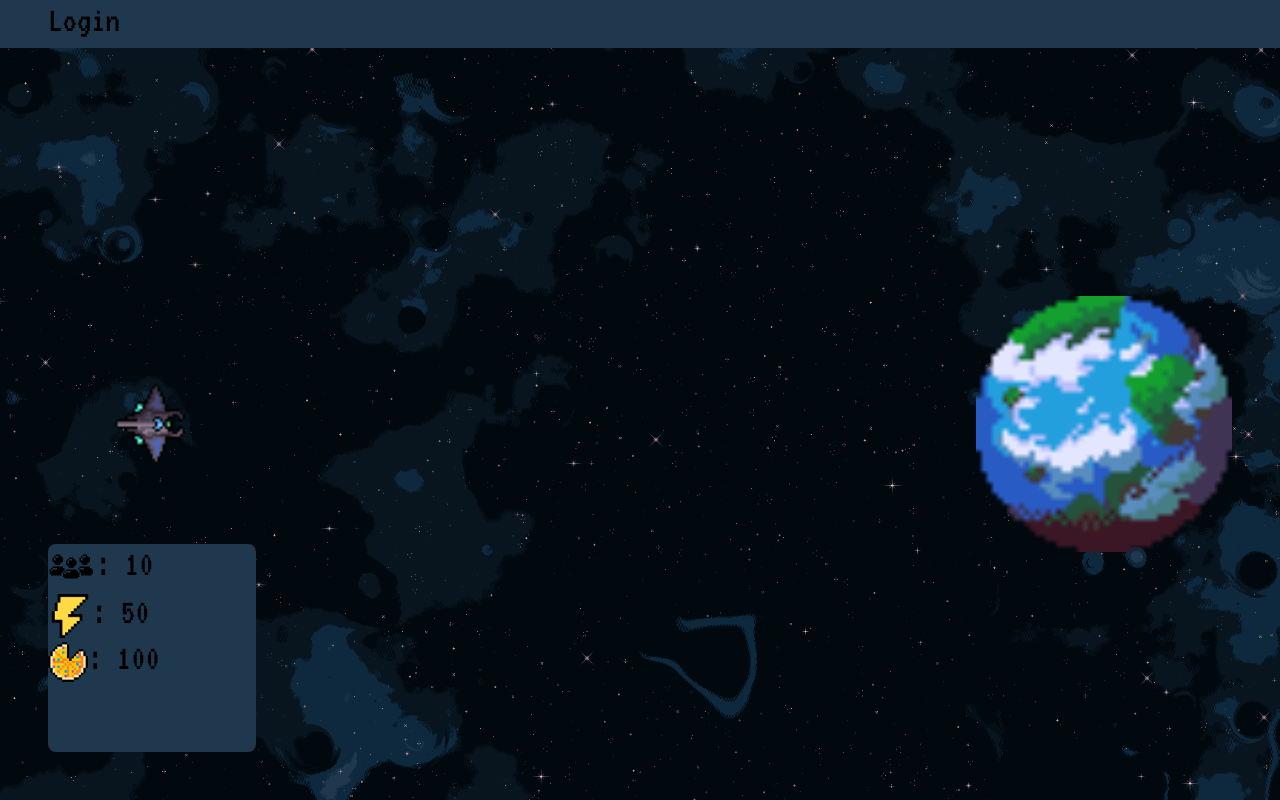
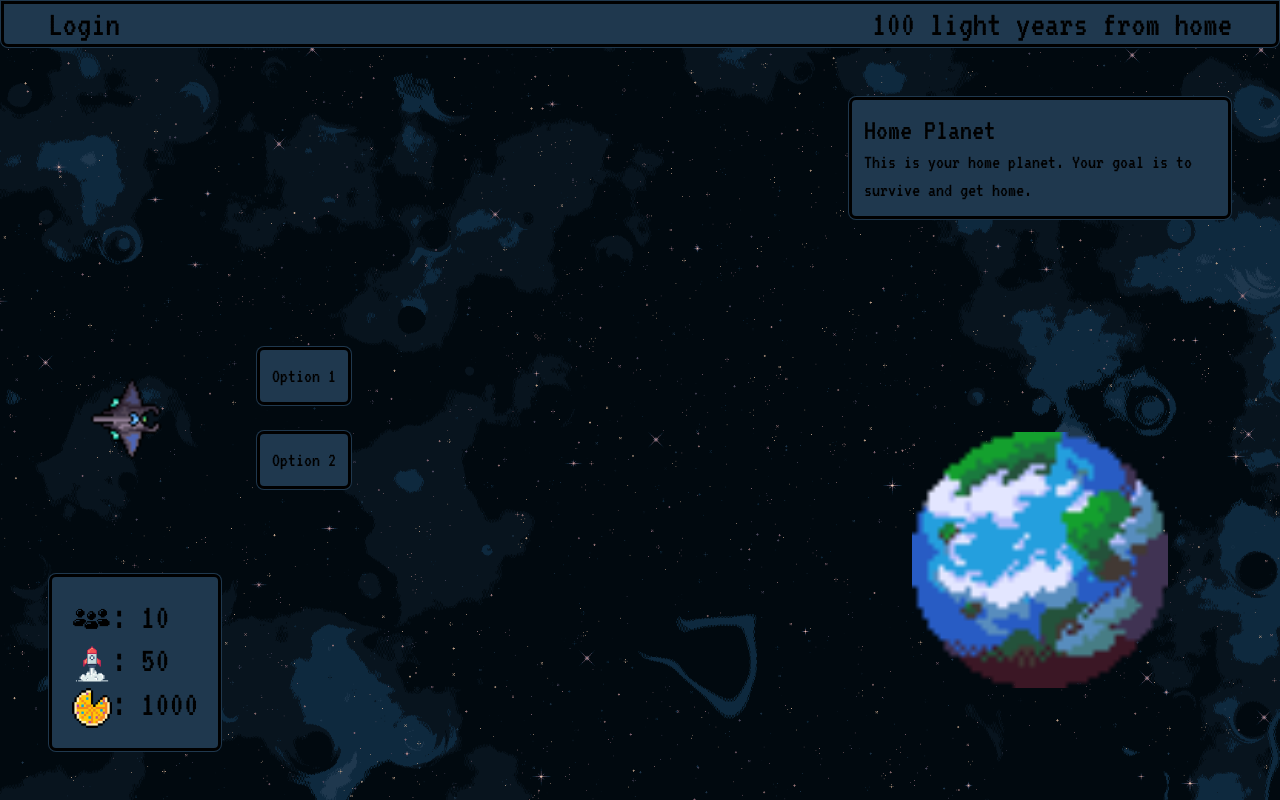
Before and after one commit to ryansheehy0/Adrift_In_Space, a Node server app: page / in a window 1280 px wide. Run offline with Node 20, Linux system fonts and the light colour scheme; some libraries are stand-ins or nearby versions.

Commit message:
Adds text events and 2 option boxes.

```diff
--- a/Develop/controllers/routes.js
+++ b/Develop/controllers/routes.js
@@ -4,9 +4,14 @@ router.get("/", async (req, res) => {
   try{
     res.render("intro",{
       isLoggedIn: false,
+      lightYears: 100,
+      textEventTitle: "Home Planet",
+      textEventParagraph: "This is your home planet. Your goal is to survive and get home.",
+      option1: "Option 1",
+      option2: "Option 2",
       crew: 10,
       energy: 50,
-      foodAndWater: 100
+      foodAndWater: 1000
     })
   }catch(error){
     console.error(error)
--- a/Develop/public/css/style.css
+++ b/Develop/public/css/style.css
@@ -8,6 +8,10 @@
   background-color: #1F384E;
 }
 
+.hover\:bg-custom-blue-hover:hover{
+  background-color: #0E293E;
+}
+
 .pixelated-font{
   font-family: 'Silkscreen', cursive;
   font-family: 'VT323', monospace;
--- a/Develop/views/intro.handlebars
+++ b/Develop/views/intro.handlebars
@@ -1 +1 @@
-<img src="/assets/home_planet.png" class="w-64 h-64 absolute right-12">
+<img src="/assets/home_planet.png" class="w-64 h-64 absolute right-28 bottom-28">
--- a/Develop/views/layouts/main.handlebars
+++ b/Develop/views/layouts/main.handlebars
@@ -10,7 +10,7 @@
         <link href="/css/style.css" rel="stylesheet" type="text/css">
     </head>
     <body class="bg-space w-screen h-screen pixelated-font"> <!-- Contains the visible content -->
-     <nav class="w-screen h-12 bg-custom-blue">
+      <nav class="w-screen h-12 bg-custom-blue flex justify-between items-center outline outline-offset-[-4px] rounded-b-lg">
         <button class="text-4xl pl-12">
           {{#if isLoggedIn}}
             Logout
@@ -18,17 +18,32 @@
             Login
           {{/if}}
         </button>
-     </nav>
+        <p class="text-4xl pr-12">{{lightYears}} light years from home</p>
+      </nav>
 
-     <div class="flex items-center justify-between w-screen h-[calc(100%-48px)]">
-      <img src="/assets/main_ship/main_ship_1.png" class="w-40 h-40 absolute left-20 rotate-90">
-      {{{body}}}
-     </div>
+      <div class="flex items-center justify-between w-screen h-[calc(100%-48px)]">
+        <img src="/assets/main_ship/main_ship_1.png" class="w-40 h-40 absolute left-14 rotate-90 translate-y-[-5px]">
+        {{{body}}}
+      </div>
+
+      <!-- Text Events -->
+      <div class="absolute top-12 right-0 w-96 h-fit mt-12 mr-12 bg-custom-blue outline outline-offset-[-4px] rounded-lg p-4">
+        <h2 class="text-3xl">{{textEventTitle}}</h2>
+        <p class="text-xl">{{textEventParagraph}}</p>
+      </div>
+
+      <!-- Options -->
+      <button id="option1" class="w-fit h-fit absolute bottom-[calc(50%-48px+12px)] left-[calc(48px+160px+48px)] translate-y-[-50%] bg-custom-blue rounded-lg outline outline-offset-[-4px] p-4 text-xl hover:bg-custom-blue-hover">
+        {{option1}}
+      </button>
+      <button id="option2" class="w-fit h-fit absolute top-[calc(50%+48px+12px)] left-[calc(48px+160px+48px)] translate-y-[-50%] bg-custom-blue rounded-lg outline outline-offset-[-4px] p-4 text-xl hover:bg-custom-blue-hover">
+        {{option2}}
+      </button>
 
       <!-- Supplies -->
-      <div class="absolute bottom-12 left-12 w-52 h-52 bg-custom-blue text-4xl rounded-lg">
-        <img src="/assets/supplies/crew.png" class="w-12 h-12 inline-block">: {{crew}} <br>
-        <img src="/assets/supplies/energy.png" class="w-11 h-11 inline-block">: {{energy}} <br>
+      <div class="absolute bottom-12 left-12 w-fit h-fit bg-custom-blue text-4xl rounded-lg p-6 outline outline-offset-[-4px]">
+        <img src="/assets/supplies/crew.png" class="w-10 h-10 inline-block">: {{crew}} <br>
+        <img src="/assets/supplies/fuel.png" class="w-10 h-10 inline-block">: {{energy}} <br>
         <img src="/assets/supplies/food.png" class="w-10 h-10 inline-block">: {{foodAndWater}} <br>
       </div>
 
```
Also changed, not shown: Develop/public/assets/supplies/fuel.png (added), README.md.
